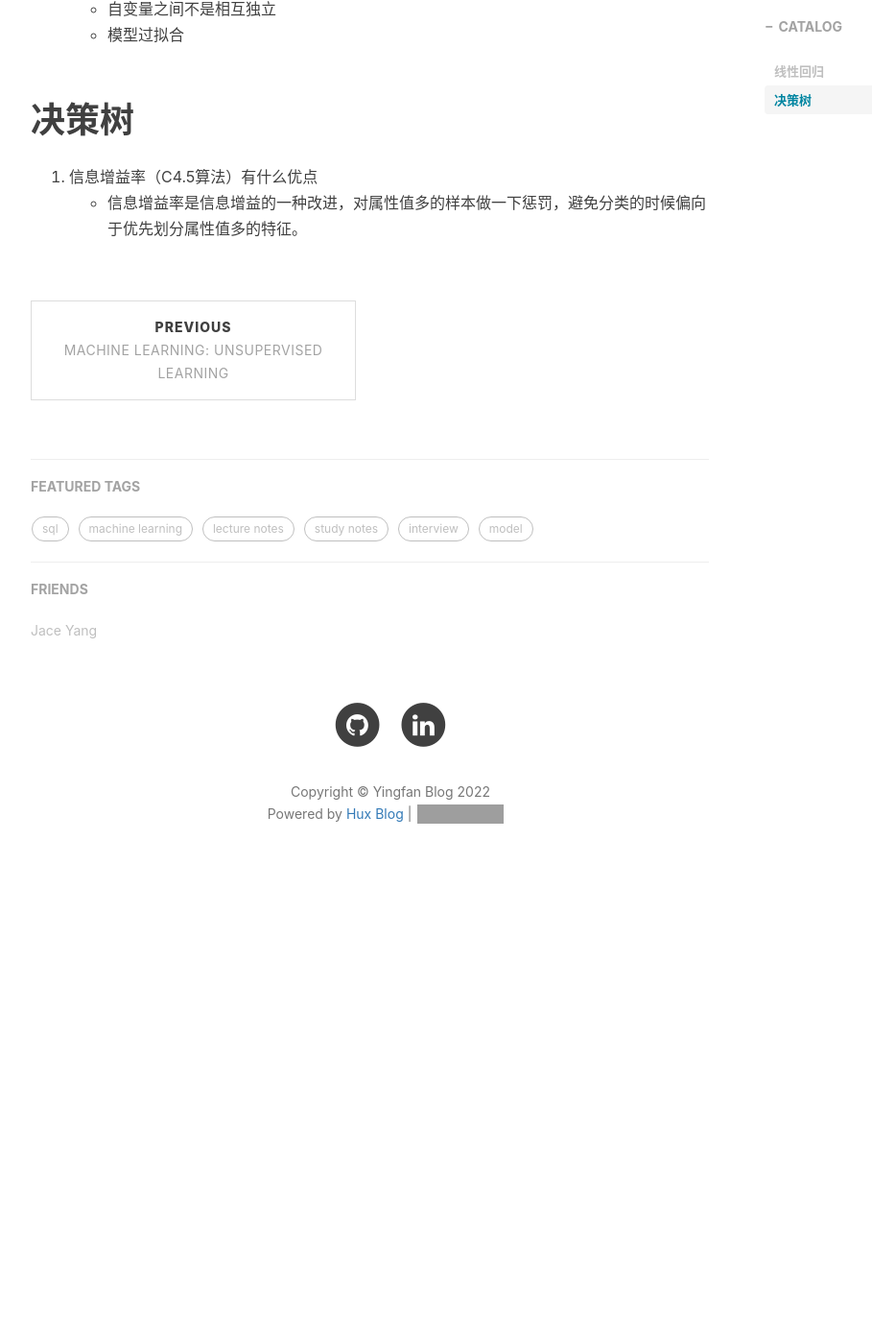
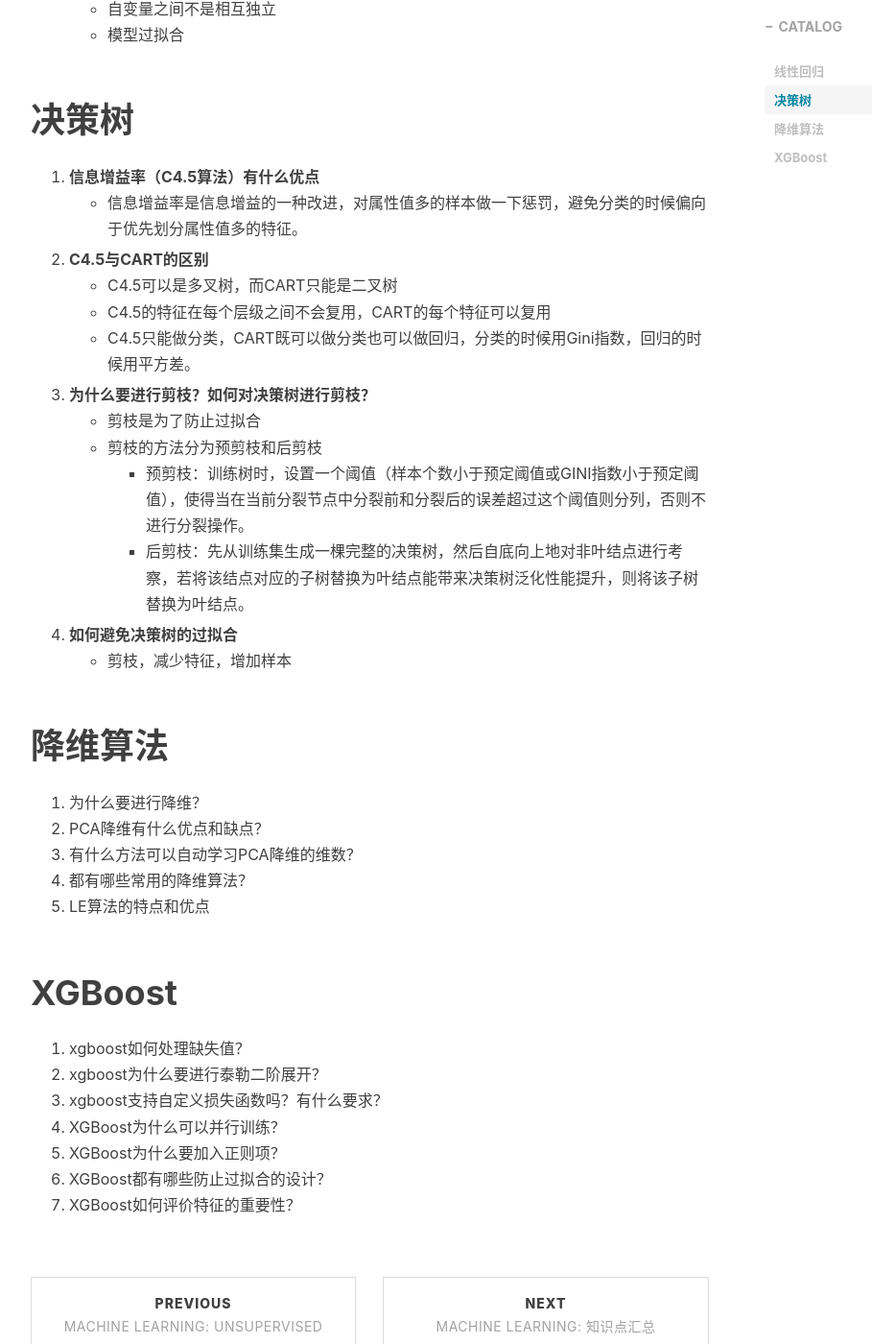
Before and after one commit to Yingfan-Duan/Yingfan-Duan.github.io, a Jekyll site: the page built from _posts/2022-4-30-Machine-Learning-Interview-Questions.md, in a window 1280 px wide and 1400 px high, scrolled down 1064 px. Shown: the whole window at 96% size, without its empty margins (233-1142 px from the left). Built offline with Jekyll 4.4.1, drawn with Linux system fonts in a browser that asks for light colours; nearby versions of some CDN libraries; comment, search, counter and statistics services are not loaded; before the commit the page ends 2016 px from its top, so only the background shows below that; grey boxes are pictures that could not be loaded.

Commit message:
new post

```diff
--- a/_posts/2022-4-30-Machine-Learning-Interview-Questions.md
+++ b/_posts/2022-4-30-Machine-Learning-Interview-Questions.md
@@ -38,5 +38,34 @@ tags:
 
 # 决策树
 
-1. 信息增益率（C4.5算法）有什么优点
+1. **信息增益率（C4.5算法）有什么优点**
    - 信息增益率是信息增益的一种改进，对属性值多的样本做一下惩罚，避免分类的时候偏向于优先划分属性值多的特征。
+2. **C4.5与CART的区别**
+   - C4.5可以是多叉树，而CART只能是二叉树
+   - C4.5的特征在每个层级之间不会复用，CART的每个特征可以复用
+   - C4.5只能做分类，CART既可以做分类也可以做回归，分类的时候用Gini指数，回归的时候用平方差。
+3. **为什么要进行剪枝？如何对决策树进行剪枝？**
+   - 剪枝是为了防止过拟合
+   - 剪枝的方法分为预剪枝和后剪枝
+     - 预剪枝：训练树时，设置一个阈值（样本个数小于预定阈值或GINI指数小于预定阈值），使得当在当前分裂节点中分裂前和分裂后的误差超过这个阈值则分列，否则不进行分裂操作。
+     - 后剪枝：先从训练集生成一棵完整的决策树，然后自底向上地对非叶结点进行考察，若将该结点对应的子树替换为叶结点能带来决策树泛化性能提升，则将该子树替换为叶结点。
+4. **如何避免决策树的过拟合**
+   - 剪枝，减少特征，增加样本
+
+# 降维算法
+
+1. 为什么要进行降维？
+2. PCA降维有什么优点和缺点？
+3. 有什么方法可以自动学习PCA降维的维数？
+4. 都有哪些常用的降维算法？
+5. LE算法的特点和优点
+
+# XGBoost
+
+1. xgboost如何处理缺失值？
+2. xgboost为什么要进行泰勒二阶展开？
+3. xgboost支持自定义损失函数吗？有什么要求？
+4. XGBoost为什么可以并行训练？
+5. XGBoost为什么要加入正则项？
+6. XGBoost都有哪些防止过拟合的设计？
+7. XGBoost如何评价特征的重要性？
```
Also changed, not shown: _posts/2022-5-4-Machine-Learning-知识点汇总.md (added, +14 -0 lines), _posts/machine_learning/2022-4-27-Machine-Learning-Dimensionality-Reduction-Techniques.md (+0 -1 lines).
